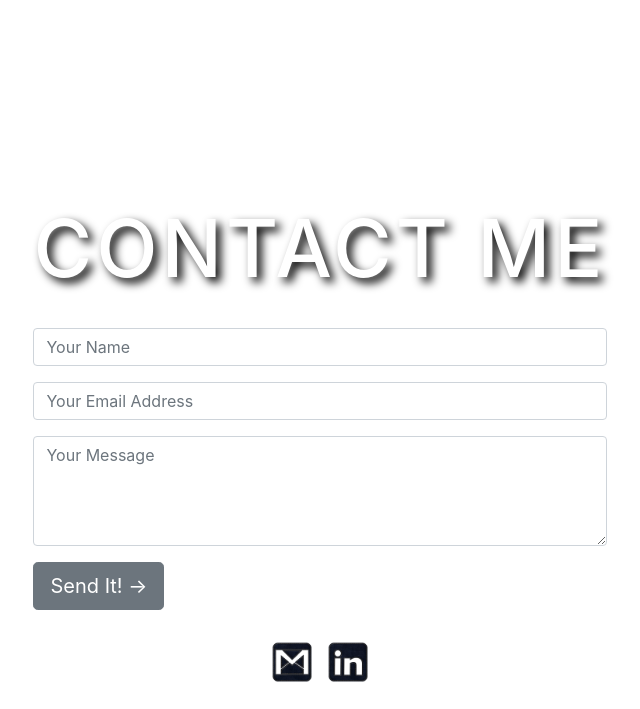
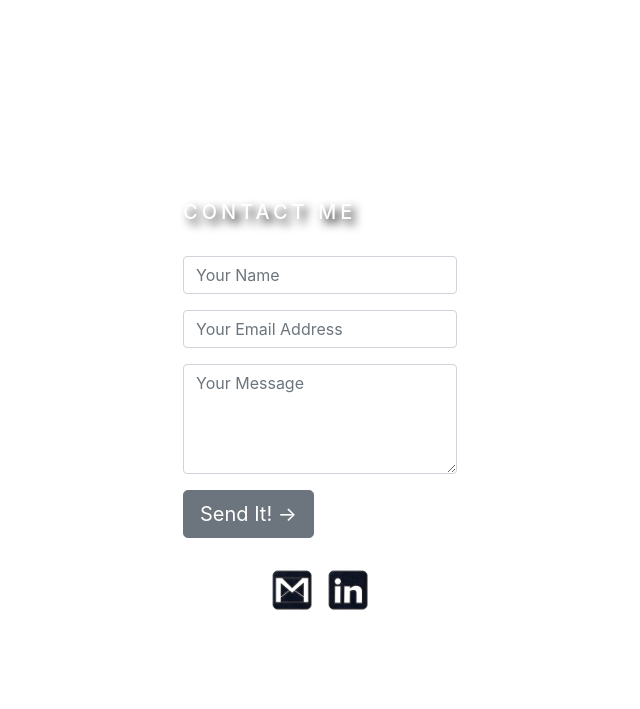
Before and after one commit to hurryupmitch/julysite, a PHP site: page /index.html in a window 1280 px wide. Shown: the part 1381-2090 px from the top of the page, without its empty margins (320-960 px from the left). After the commit the page ends 1991 px from the top, so only its background shows below. Run offline with PHP 8.4, Linux system fonts and the light colour scheme.

Commit message:
fixing font size hopefully still dont know what the image issue is

```diff
--- a/css/singlePageTemplate.css
+++ b/css/singlePageTemplate.css
@@ -73,7 +73,7 @@
 */
 	letter-spacing: 4px;
 	text-shadow: 5px 5px 10px black;
-	font-size: 5rem;
+	font-size: 20px;
 }
 h1 {
 	font-size: 5rem;
```
